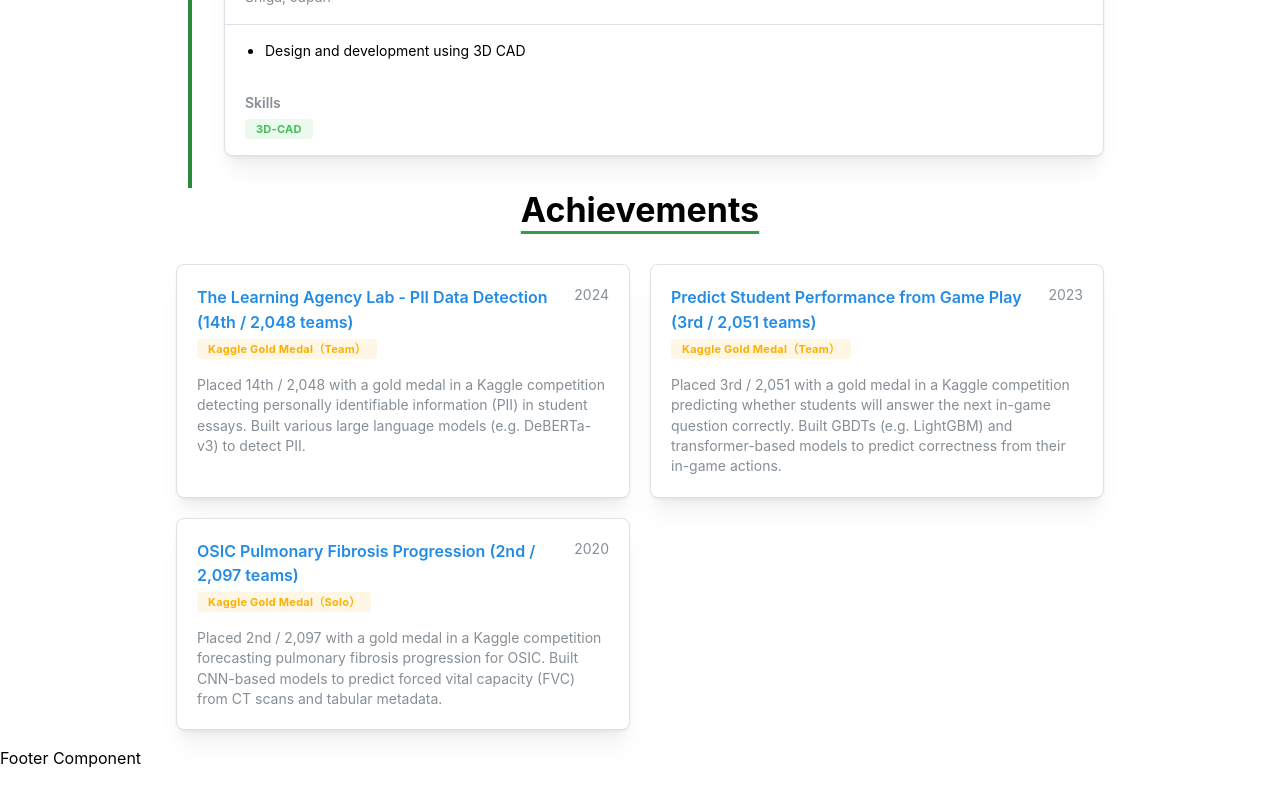
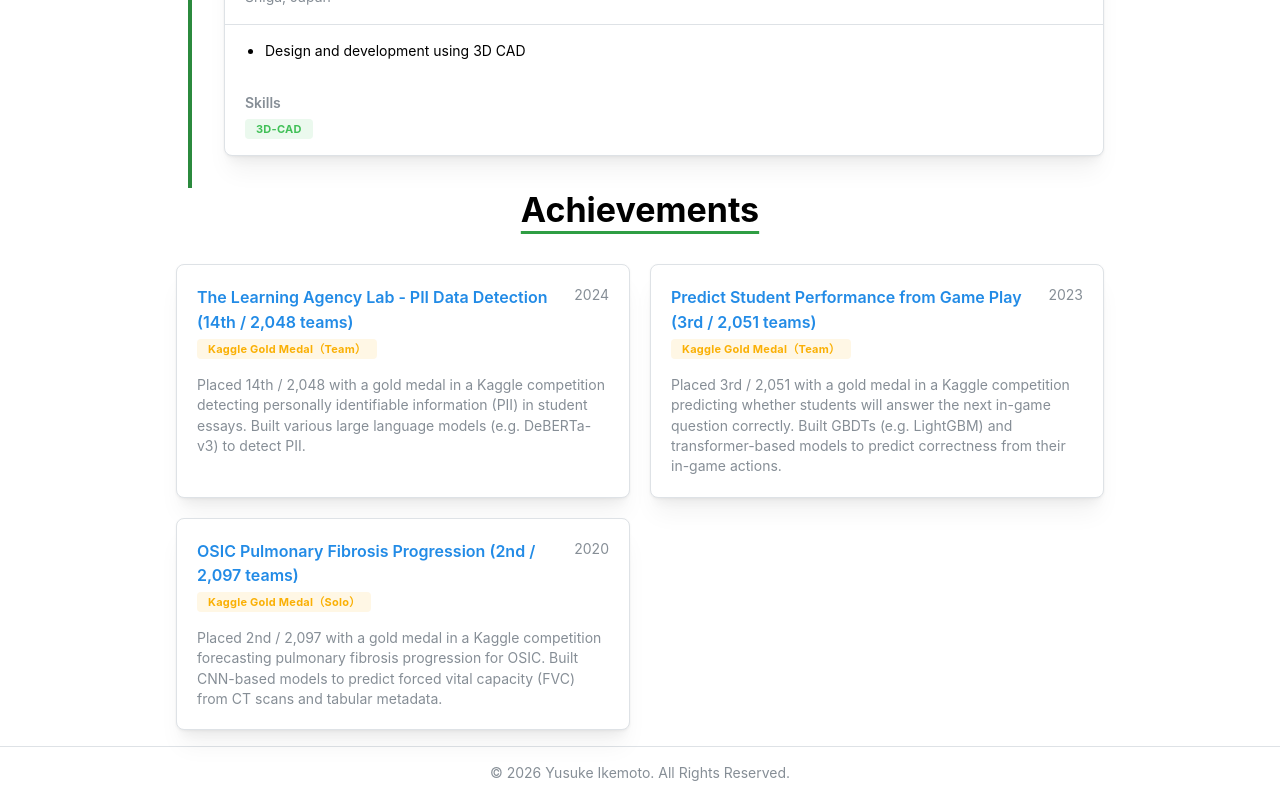
Before and after one commit to yyykrk/yyykrk.github.io, a React (Vite) app: page / in a window 1280 px wide. Shown: the part 1376-2176 px from the top of the page. Before the commit the page ends 2147 px from the top, so only its background shows below. Built offline with nearby package versions, Linux system fonts and the light colour scheme.

Commit message:
feat: write Footer

```diff
--- a/src/components/layout/Footer.tsx
+++ b/src/components/layout/Footer.tsx
@@ -1,3 +1,22 @@
+import { AppShell, Container, Text } from "@mantine/core";
+
 export const Footer = () => {
-  return <div>Footer Component</div>;
+  const year = new Date().getFullYear();
+
+  return (
+    <AppShell.Footer
+      withBorder={false}
+      style={{
+        position: "static",
+        borderTop: "1px solid var(--mantine-color-gray-3)",
+        padding: "1rem 0",
+      }}
+    >
+      <Container size="lg">
+        <Text size="sm" ta="center" c="dimmed">
+          © {year} Yusuke Ikemoto. All Rights Reserved.
+        </Text>
+      </Container>
+    </AppShell.Footer>
+  );
 };
```
